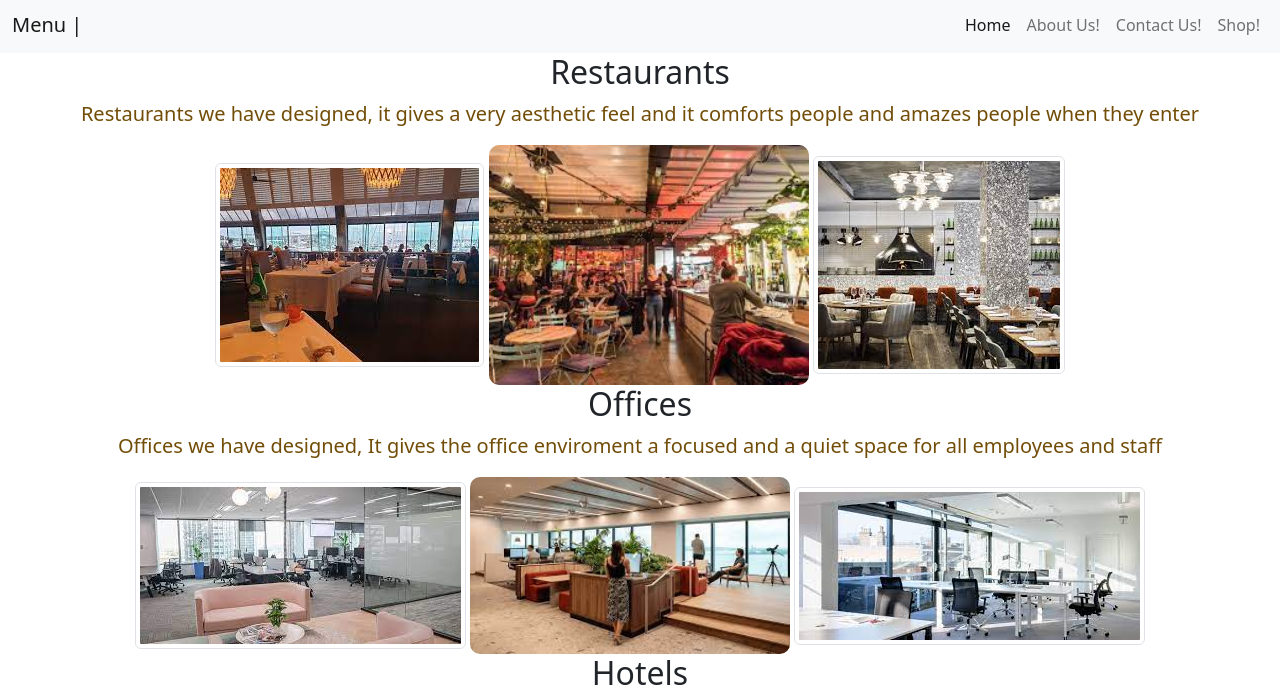
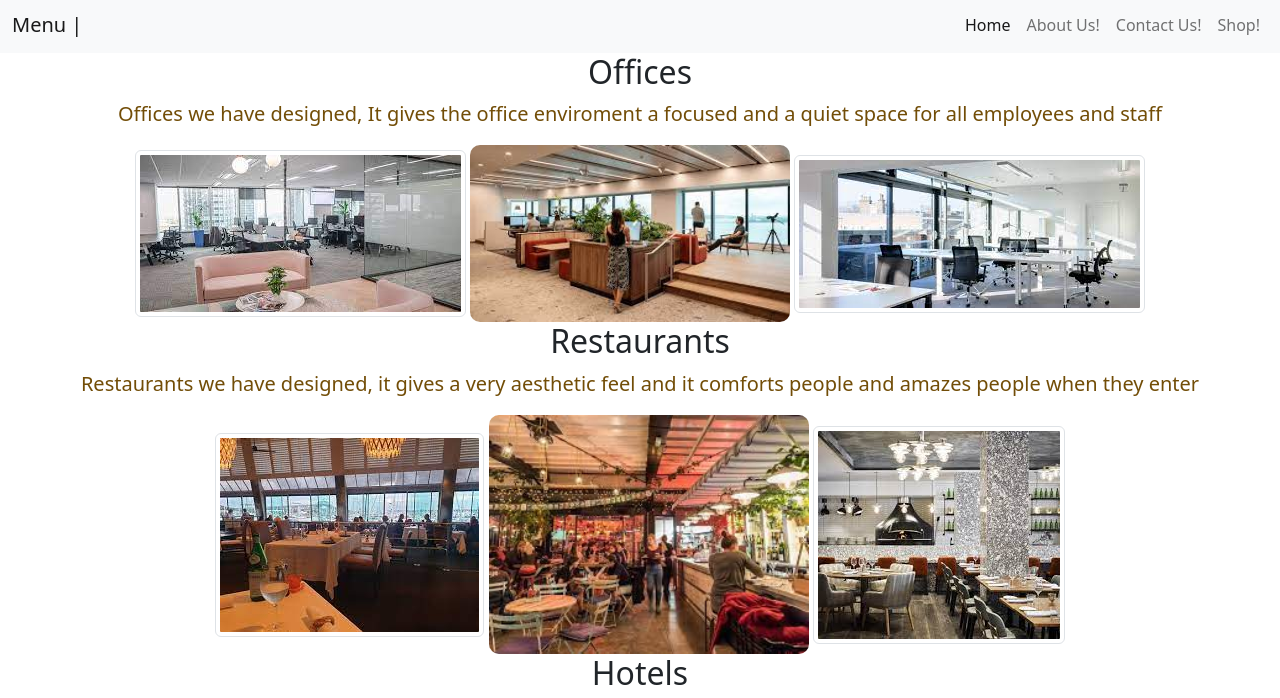
Before and after one commit to Aakesh05/Stent-Interiors, a plain HTML site: page Project Interior/Home.html in a window 1280 px wide. Shown: the part 90-788 px from the top of the page. Drawn offline with nearby package versions, Linux system fonts and the light colour scheme.

Commit message:
Home Page
Updated the Alignment of the Resturant Section to be under the Office Section

```diff
--- a/Project Interior/Home.html
+++ b/Project Interior/Home.html
@@ -43,18 +43,10 @@
         <div>
 
             <div>
-                <center><h2>Restaurants</h2>
-                <p class="ResText">Restaurants we have designed, it gives a very aesthetic feel and it comforts people and
-                  amazes people when they enter
-                </p>
-                <img src="Images/Resturant Image1.jpg" class="img-thumbnail" alt="Responsive image">
-                <img src="Images/Resturant Image2.jpg" class="ResImgMiddle">
-                <img src="Images/Resturant Image3.jpg" class="img-thumbnail" alt="Responsive image">
-                </center>
-            </div>
-            <div>
-                <center><h2>Offices</h2>
-                <p class="OffText">Offices we have designed,
+                <center>
+                    <h2>Offices</h2>
+                    <p class="OffText">
+                        Offices we have designed,
                         It gives the office enviroment a focused and a quiet space for all employees and staff
                     </p>
                     <img src="Images/Offices1.jpg" class="img-thumbnail" alt="Responsive image">
@@ -63,8 +55,23 @@
                 </center>
             </div>
             <div>
-                <center><h2>Hotels</h2>
-                <p class="HotText">Hotels we have designed,
+                <center>
+                    <h2>Restaurants</h2>
+                    <p class="ResText">
+                        Restaurants we have designed, it gives a very aesthetic feel and it comforts people and
+                        amazes people when they enter
+                    </p>
+                    <img src="Images/Resturant Image1.jpg" class="img-thumbnail" alt="Responsive image">
+                    <img src="Images/Resturant Image2.jpg" class="ResImgMiddle">
+                    <img src="Images/Resturant Image3.jpg" class="img-thumbnail" alt="Responsive image">
+                </center>
+            </div>
+
+            <div>
+                <center>
+                    <h2>Hotels</h2>
+                    <p class="HotText">
+                        Hotels we have designed,
                         These hotels can attract many tourists and people of the land and it can make them stay even longer because of the way we have designed it
                     </p>
                     <img src="Images/Hotel1.jpg" class="img-thumbnail" alt="Responsive image">
@@ -73,8 +80,10 @@
                 </center>
             </div>
             <div>
-                <center><h2>Homes</h2>
-                <p class="HomeText">Homes we have designed,
+                <center>
+                    <h2>Homes</h2>
+                    <p class="HomeText">
+                        Homes we have designed,
                         These homes give that homely feeling, and its just anything a person would want if they want a good lifestyle
                     </p>
                     <img src="Images/Home1.jpg" class="img-thumbnail" alt="Responsive image">
```
Lines whose indentation alone changed are shown as unchanged.
